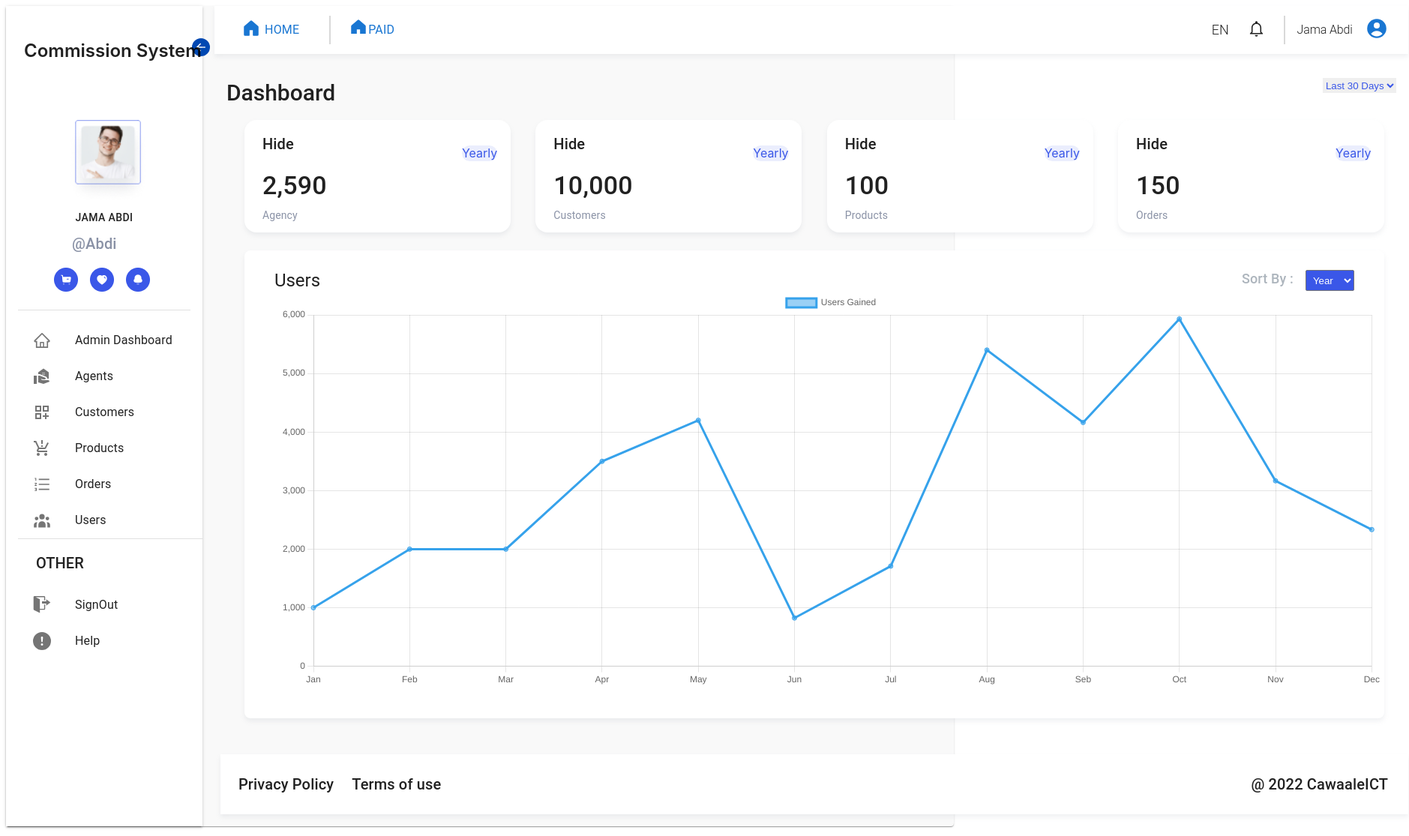
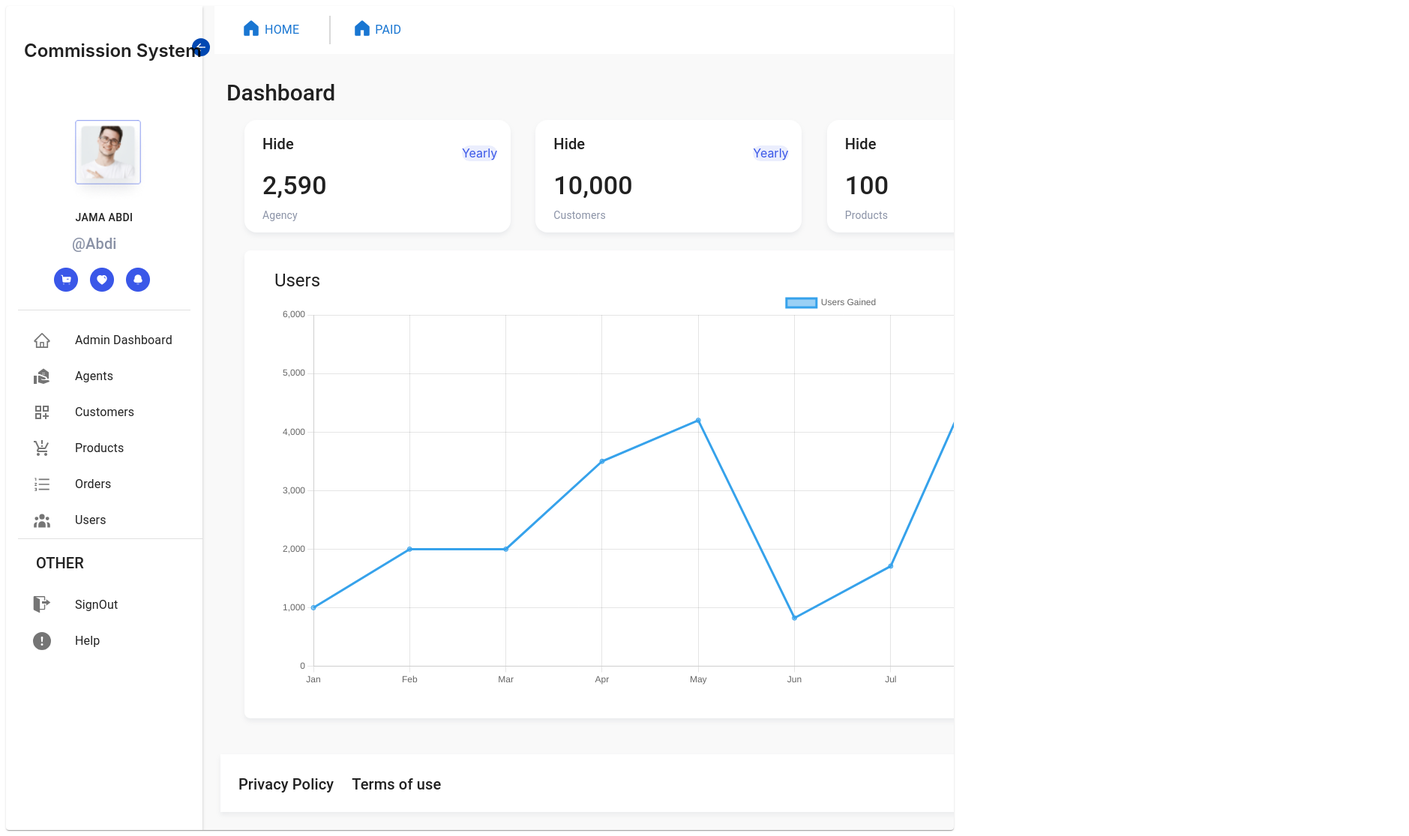
Before and after one commit to yahya-Tech59/Commission-Material, a React (Vite) app: page /dashboard in a window 1280 px wide. Shown: the whole page at 75% size, 1879 px wide, since content can reach past the window. Built offline with nearby package versions, Linux system fonts and the light colour scheme; sample sign-in values are in the browser's storage.

Commit message:
adjusted table pages design

```diff
--- a/src/App.jsx
+++ b/src/App.jsx
@@ -127,11 +127,9 @@
           display: "flex",
           bgcolor: "#F9F9F9",
           margin: 0,
+          overflowX: "hidden",
         }}
       >
-        {/* <RouterProvider router={router}>
-          <Outlet />
-        </RouterProvider> */}
         <BrowserRouter>
           <Routes>
             <Route path="/" element={<SignIn />} />
--- a/src/layouts/Dashboard.jsx
+++ b/src/layouts/Dashboard.jsx
@@ -1,5 +1,5 @@
 import React from "react";
-import { Box, Grid, Typography } from "@mui/material";
+import { Box, Grid, Stack, Typography } from "@mui/material";
 import { DashboardCard } from "../components/DashboardCard";
 import { Chart } from "./Chart/Chart";
 import { Header } from "./Header";
@@ -14,7 +14,9 @@
       overflowX="hidden"
     >
       <Box ml={2}>
-        <Header />
+        <Stack overflow="hidden">
+          <Header />
+        </Stack>
 
         <Box display="flex" justifyContent="space-between" mt={4} px={2}>
           <Typography
--- a/src/layouts/Footer.jsx
+++ b/src/layouts/Footer.jsx
@@ -1,4 +1,4 @@
-import { Box, Typography } from "@mui/material";
+import { Box, Stack, Typography } from "@mui/material";
 import React from "react";
 
 export const Footer = () => {
@@ -8,10 +8,11 @@
         bgcolor: "white",
         ml: 1,
         width: "96rem",
+        height: "1.8rem",
         display: "flex",
         gap: 3,
         p: 3,
-        mb: 2,
+        mb: 3,
         boxShadow: "0px 4px 6px rgba(156, 163, 175, 0.15)",
       }}
     >
--- a/src/layouts/Header.jsx
+++ b/src/layouts/Header.jsx
@@ -16,7 +16,7 @@
   return (
     <Toolbar
       sx={{
-        width: "97%",
+        width: "100%",
         display: "flex",
         justifyContent: "space-between",
         bgcolor: "white",
@@ -63,7 +63,7 @@
               },
             }}
           >
-            <Icon sx={{ fontSize: 26, mb: 2 }}>
+            <Icon sx={{ fontSize: 26, mb: 1, width: "2.2rem", height: "2rem" }}>
               <GoHomeFill />
             </Icon>
             <ListItemText primary="Paid" />
@@ -71,9 +71,9 @@
         </Grid>
       </Grid>
 
-      <Grid container spacing={2} alignItems="center" pl={100}>
+      <Grid container spacing={2} alignItems="center" pl={90}>
         <Grid item>
-          <Typography variant="h2" sx={{ mr: 1, fontSize: 18 }}>
+          <Typography variant="h2" mr={1} fontSize={18}>
             EN
           </Typography>
         </Grid>
@@ -84,17 +84,17 @@
         </Grid>
         <Grid item>
           <Box
+            border={0.5}
+            borderColor="#D9D9D9"
+            height={36}
+            ml={1}
             sx={{
-              border: 0.5,
-              borderColor: "#D9D9D9",
-              height: 36,
-              ml: 1,
               display: { xs: "none", md: "block" },
             }}
           />
         </Grid>
         <Grid item>
-          <Typography variant="h2" sx={{ fontSize: "1rem" }}>
+          <Typography variant="h2" fontSize="1rem">
             Jama Abdi
           </Typography>
         </Grid>
--- a/src/pages/Agents/Agents.jsx
+++ b/src/pages/Agents/Agents.jsx
@@ -8,12 +8,11 @@
 import { Context } from "../../Context/Context";
 import useAgentsStore from "../../Services/AgentApi";
 import { Search } from "../../components/Search";
-import { Box, Button, Icon, Typography } from "@mui/material";
+import { Box, Button, Icon, Stack, Typography } from "@mui/material";
 import { Pagination } from "../../components/Pagination";
 
 export const Agents = () => {
   const [showAddAgent, setShowAddAgent] = useState(false);
-  const [searchText, setSearchText] = useState("");
 
   const { agents, loading, fetchAgent } = useAgentsStore();
   const { currentPage } = useContext(Context);
@@ -24,39 +23,25 @@
 
   if (loading === true) {
     return (
-      <Typography variant="h2" ml="53rem">
+      <Typography variant="h2" display="flex" align="center">
         Loading...
       </Typography>
     );
   }
 
-  // const handleEdit = (id, updatedData) => {
-  //   // Find the index of the edited agent in the agents array
-  //   const index = agents.findIndex((agent) => agent.id === id);
+  return (
+    <Box>
+      <Header />
 
-  //   if (index !== -1) {
-  //     // Create a new array with the updated data
-  //     const updatedAgents = [...agents];
-  //     updatedAgents[index] = { ...updatedAgents[index], ...updatedData };
-
-  //     // Update the state with the new array
-  //     // This will automatically re-render the DataGrid with the updated data
-  //     setAgents(updatedAgents);
-  //   }
-  // };
-
-  return (
-    <Box sx={{ ml: 3 }}>
-      <Header />
       <Box
         sx={{
           bgcolor: "white",
           width: "96rem",
           mt: 3,
           mb: 6,
-
           boxShadow: "0px 4px 6px rgba(156, 163, 175, 0.15)",
           pb: 3,
+          mr: 7,
         }}
       >
         <Typography variant="h5" sx={{ fontWeight: 600, pt: 3, ml: 4 }}>
--- a/src/pages/Customers/Customers.jsx
+++ b/src/pages/Customers/Customers.jsx
@@ -32,7 +32,7 @@
   }
 
   return (
-    <Box sx={{ ml: 3 }}>
+    <Box>
       <Header />
       <Box
         sx={{
@@ -40,7 +40,7 @@
           width: "96rem",
           mt: 3,
           mb: 6,
-
+          mr: 7,
           boxShadow: "0px 4px 6px rgba(156, 163, 175, 0.15)",
           pb: 3,
         }}
--- a/src/pages/Orders/Orders.jsx
+++ b/src/pages/Orders/Orders.jsx
@@ -38,7 +38,7 @@
           width: "96rem",
           mt: 3,
           mb: 6,
-
+          mr: 7,
           boxShadow: "0px 4px 6px rgba(156, 163, 175, 0.15)",
           pb: 3,
         }}
--- a/src/pages/Products/Products.jsx
+++ b/src/pages/Products/Products.jsx
@@ -31,7 +31,7 @@
   }
 
   return (
-    <Box sx={{ ml: 3 }}>
+    <Box>
       <Header />
       <Box
         sx={{
@@ -39,7 +39,7 @@
           width: "96rem",
           mt: 3,
           mb: 6,
-
+          mr: 7,
           boxShadow: "0px 4px 6px rgba(156, 163, 175, 0.15)",
           pb: 3,
         }}
--- a/src/pages/Users/Users.jsx
+++ b/src/pages/Users/Users.jsx
@@ -39,6 +39,7 @@
           width: "96rem",
           mt: 3,
           mb: 6,
+          mr: 7,
           boxShadow: "0px 4px 6px rgba(156, 163, 175, 0.15)",
           pb: 3,
         }}
```
